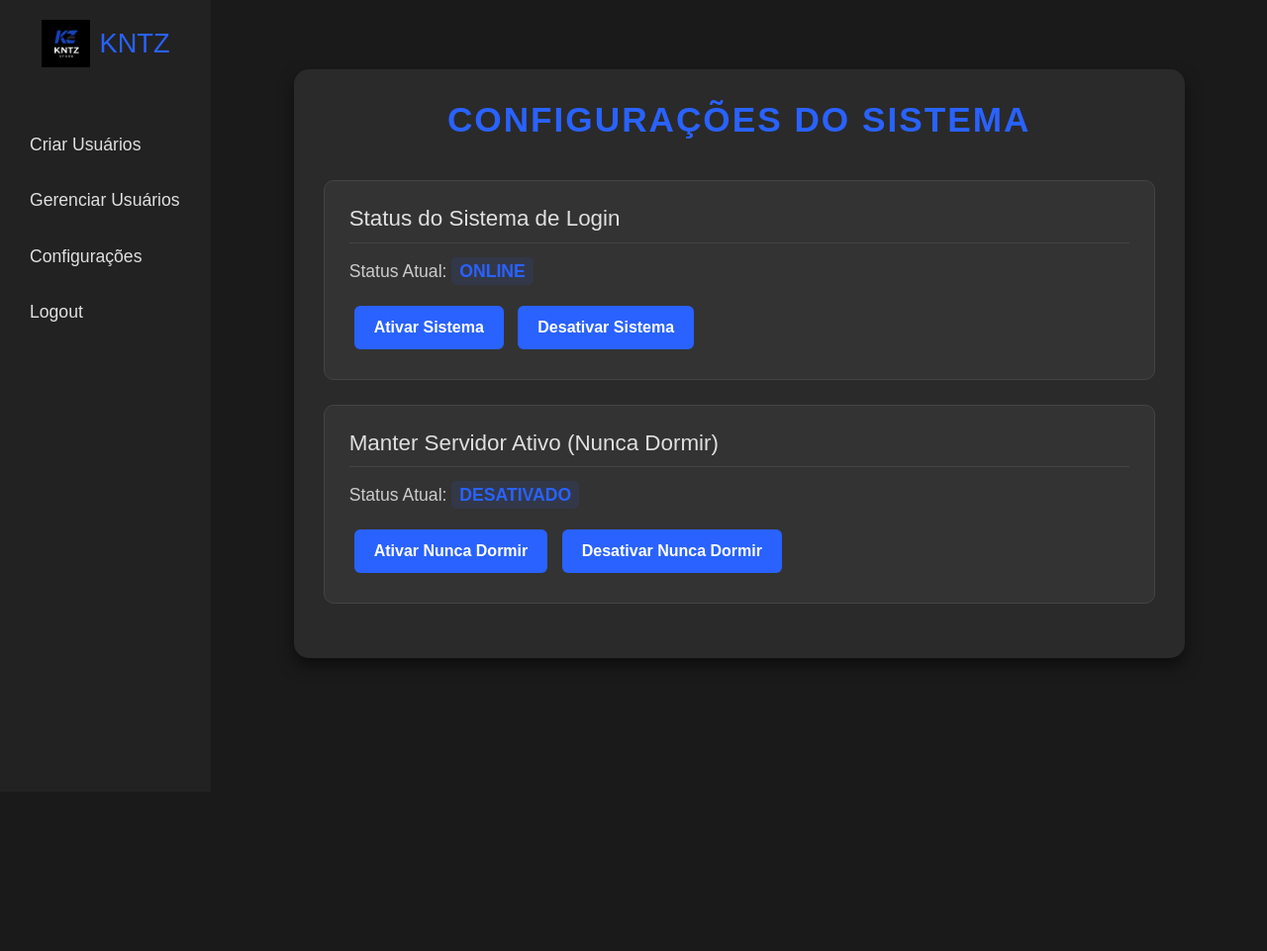
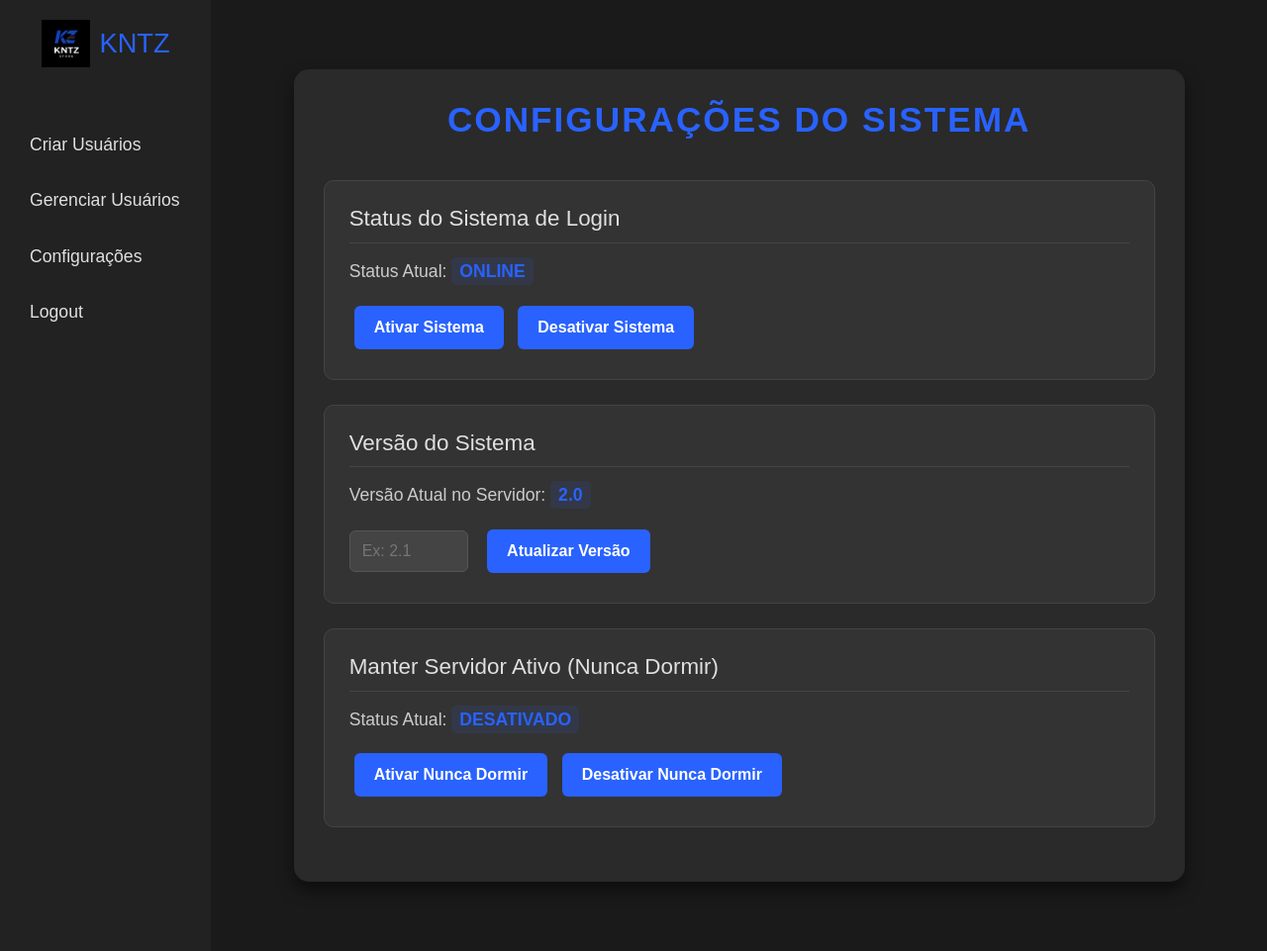
Before and after one commit to Kantofpss/Login-API-Render, a Flask app: page /configuracoes in a window 1280 px wide. Shown: the whole page at 99% size. Before the commit the page ends 665 px from the top, so only its background shows below. Run offline with Flask 3, Linux system fonts and the light colour scheme; a user stored in the database is signed in; data comes from the database, SQL or seed files in the repository.

Commit message:
Add files via upload

```diff
--- a/app.py
+++ b/app.py
@@ -9,27 +9,43 @@ load_dotenv()
 app = Flask(__name__)
 app.secret_key = os.urandom(24)
 
+# --- FUNÇÃO ATUALIZADA PARA ENCONTRAR O DB ---
+def get_db_path():
+    """Determina o caminho do banco de dados, priorizando o disco do Render."""
+    # O Render define RENDER_DISK_PATH se um disco estiver montado.
+    render_disk_path = os.environ.get('RENDER_DISK_PATH')
+    if render_disk_path:
+        # Usa o disco persistente no Render.
+        return os.path.join(render_disk_path, 'users.db')
+    else:
+        # Para desenvolvimento local, cria o db na pasta 'instance'.
+        local_path = 'instance'
+        if not os.path.exists(local_path):
+            os.makedirs(local_path)
+        return os.path.join(local_path, 'users.db')
+
+# --- FUNÇÃO ATUALIZADA PARA CONECTAR AO DB ---
 def conectar_banco():
-    db_path = os.environ.get('DB_PATH', '/opt/render/project/src/users.db')
+    """Conecta ao banco de dados usando o caminho correto."""
+    db_path = get_db_path()
     try:
+        # Verifica se o banco de dados existe antes de tentar conectar
+        if not os.path.exists(db_path):
+             # Lança um erro se o db não foi criado pelo db_setup.py
+             raise sqlite3.DatabaseError(f"O arquivo de banco de dados não foi encontrado em '{db_path}'. Execute o script de setup primeiro.")
+
         conn = sqlite3.connect(db_path)
         conn.row_factory = sqlite3.Row
         return conn, conn.cursor()
     except sqlite3.Error as e:
-        print(f"Erro ao conectar ao banco de dados: {e}")
+        print(f"Erro ao conectar ao banco de dados em '{db_path}': {e}")
         raise
 
-# --- NOVO ENDPOINT ADICIONADO ---
 @app.route('/api/check-status', methods=['GET'])
 def check_status():
     """Endpoint para verificar o status e a versão do sistema antes do login."""
     try:
         conn, cursor = conectar_banco()
-        # Garante que os valores padrão existam, caso o db_setup não tenha sido executado corretamente
-        cursor.execute("INSERT OR IGNORE INTO system_settings (key, value) VALUES ('system_status', 'online')")
-        cursor.execute("INSERT OR IGNORE INTO system_settings (key, value) VALUES ('system_version', '2.0')")
-        conn.commit()
-
         cursor.execute("SELECT key, value FROM system_settings WHERE key IN ('system_status', 'system_version')")
         settings_list = cursor.fetchall()
         settings = {row['key']: row['value'] for row in settings_list}
@@ -124,29 +140,21 @@ def configuracoes():
 
 @app.route('/api/system-settings', methods=['GET', 'POST'])
 def system_settings():
+    if not session.get('admin_logged_in'):
+        return jsonify({'status': 'erro', 'mensagem': 'Acesso não autorizado'}), 401
+
     try:
         conn, cursor = conectar_banco()
-        cursor.execute('''
-        CREATE TABLE IF NOT EXISTS system_settings (
-            key TEXT PRIMARY KEY,
-            value TEXT NOT NULL
-        )
-        ''')
-        cursor.execute("INSERT OR IGNORE INTO system_settings (key, value) VALUES ('system_status', 'offline')")
-        cursor.execute("INSERT OR IGNORE INTO system_settings (key, value) VALUES ('never_sleep', 'false')")
-        conn.commit()
-
-        if not session.get('admin_logged_in'):
-            conn.close()
-            return jsonify({'status': 'erro', 'mensagem': 'Acesso não autorizado'}), 401
 
         if request.method == 'POST':
             data = request.get_json()
             if not data:
                 conn.close()
                 return jsonify({'status': 'erro', 'mensagem': 'Dados inválidos.'}), 400
+
             system_status = data.get('system_status')
             never_sleep = data.get('never_sleep')
+            system_version = data.get('system_version')
 
             if system_status not in ['online', 'offline', None]:
                 conn.close()
@@ -158,19 +166,27 @@ def system_settings():
             updates = []
             if system_status is not None:
                 cursor.execute("UPDATE system_settings SET value = ? WHERE key = 'system_status'", (system_status,))
-                updates.append(f'Sistema definido como {system_status.upper()}.')
+                updates.append(f'Status do sistema definido como {system_status.upper()}.')
             if never_sleep is not None:
                 cursor.execute("UPDATE system_settings SET value = ? WHERE key = 'never_sleep'", (never_sleep,))
                 updates.append(f'Never Sleep definido como {never_sleep.upper()}.')
+            if system_version is not None:
+                clean_version = system_version.strip()
+                if not clean_version:
+                    conn.close()
+                    return jsonify({'status': 'erro', 'mensagem': 'A versão não pode ser vazia.'}), 400
+                cursor.execute("UPDATE system_settings SET value = ? WHERE key = 'system_version'", (clean_version,))
+                updates.append(f'Versão do sistema definida como {clean_version}.')
 
             conn.commit()
             conn.close()
             return jsonify({'status': 'sucesso', 'message': ' '.join(updates) if updates else 'Nenhuma alteração feita.'}), 200
 
-        cursor.execute("SELECT key, value FROM system_settings WHERE key IN ('system_status', 'never_sleep')")
+        cursor.execute("SELECT key, value FROM system_settings WHERE key IN ('system_status', 'never_sleep', 'system_version')")
         settings = {row['key']: row['value'] for row in cursor.fetchall()}
         conn.close()
         return jsonify(settings), 200
+
     except sqlite3.Error as e:
         print(f"Erro no endpoint /api/system-settings: {e}")
         return jsonify({'status': 'erro', 'mensagem': 'Erro no banco de dados'}), 500
--- a/templates/configuracoes.html
+++ b/templates/configuracoes.html
@@ -52,6 +52,22 @@
         padding: 4px 8px;
         border-radius: 5px;
         background-color: rgba(41, 98, 255, 0.1);
+    }
+
+    /* Estilos para o campo de input */
+    .version-input {
+        background-color: #444;
+        color: #e0e0e0;
+        border: 1px solid #555;
+        border-radius: 6px;
+        padding: 8px 12px;
+        margin-right: 10px;
+        width: 120px;
+    }
+
+    .version-input:focus {
+        outline: none;
+        border-color: #2962FF;
     }
 
     button {
@@ -112,6 +128,15 @@
     </div>
 
     <div class="status-container">
+        <h3>Versão do Sistema</h3>
+        <p>Versão Atual no Servidor: <span id="system-version" class="status-text">Carregando...</span></p>
+        <div>
+            <input type="text" id="new-version-input" class="version-input" placeholder="Ex: 2.1">
+            <button onclick="changeVersion()">Atualizar Versão</button>
+        </div>
+    </div>
+
+    <div class="status-container">
         <h3>Manter Servidor Ativo (Nunca Dormir)</h3>
         <p>Status Atual: <span id="never-sleep" class="status-text">Carregando...</span></p>
         <button onclick="changeNeverSleep('true')">Ativar Nunca Dormir</button>
@@ -125,7 +150,6 @@
 {% block scripts %}
 {{ super() }}
 <script>
-    // O JavaScript para a funcionalidade permanece o mesmo.
     function fetchSettings() {
         fetch('/api/system-settings')
             .then(response => {
@@ -137,6 +161,8 @@
             .then(data => {
                 document.getElementById('system-status').textContent = data.system_status ? data.system_status.toUpperCase() : 'DESCONHECIDO';
                 document.getElementById('never-sleep').textContent = data.never_sleep === 'true' ? 'ATIVADO' : 'DESATIVADO';
+                // Carrega a versão do sistema
+                document.getElementById('system-version').textContent = data.system_version ? data.system_version : 'N/A';
             })
             .catch(error => {
                 const messageDiv = document.getElementById('message');
@@ -144,6 +170,7 @@
                 messageDiv.textContent = 'Erro ao carregar configurações: ' + error.message;
                 document.getElementById('system-status').textContent = 'ERRO';
                 document.getElementById('never-sleep').textContent = 'ERRO';
+                document.getElementById('system-version').textContent = 'ERRO';
             });
     }
 
@@ -152,50 +179,53 @@
         messageDiv.className = type;
         messageDiv.textContent = text;
         setTimeout(() => {
+            messageDiv.className = '';
             messageDiv.style.display = 'none';
         }, 4000); // A mensagem desaparece após 4 segundos
     }
 
-    function changeStatus(status) {
-        fetch('/api/system-settings', {
+    // FUNÇÃO GENÉRICA PARA ENVIAR ATUALIZAÇÕES
+    function updateSetting(body) {
+         fetch('/api/system-settings', {
             method: 'POST',
             headers: { 'Content-Type': 'application/json' },
-            body: JSON.stringify({ system_status: status })
+            body: JSON.stringify(body)
         })
         .then(response => {
             if (!response.ok) {
-                throw new Error(`HTTP error! Status: ${response.status}`);
+                // Tenta extrair uma mensagem de erro do corpo da resposta
+                return response.json().then(errorData => {
+                    throw new Error(errorData.mensagem || `HTTP error! Status: ${response.status}`);
+                });
             }
             return response.json();
         })
         .then(data => {
             showMessage('success', data.message);
-            fetchSettings();
+            fetchSettings(); // Recarrega todas as configurações
         })
         .catch(error => {
-            showMessage('error', 'Erro ao atualizar status: ' + error.message);
+            showMessage('error', 'Erro ao atualizar: ' + error.message);
         });
     }
 
+    function changeStatus(status) {
+        updateSetting({ system_status: status });
+    }
+
     function changeNeverSleep(neverSleep) {
-        fetch('/api/system-settings', {
-            method: 'POST',
-            headers: { 'Content-Type': 'application/json' },
-            body: JSON.stringify({ never_sleep: neverSleep })
-        })
-        .then(response => {
-            if (!response.ok) {
-                throw new Error(`HTTP error! Status: ${response.status}`);
-            }
-            return response.json();
-        })
-        .then(data => {
-            showMessage('success', data.message);
-            fetchSettings();
-        })
-        .catch(error => {
-            showMessage('error', 'Erro ao atualizar never_sleep: ' + error.message);
-        });
+        updateSetting({ never_sleep: neverSleep });
+    }
+
+    // NOVA FUNÇÃO PARA MUDAR A VERSÃO
+    function changeVersion() {
+        const newVersion = document.getElementById('new-version-input').value.trim();
+        if (!newVersion) {
+            showMessage('error', 'Por favor, insira um número de versão.');
+            return;
+        }
+        updateSetting({ system_version: newVersion });
+        document.getElementById('new-version-input').value = ''; // Limpa o campo
     }
 
     window.onload = () => {
```
